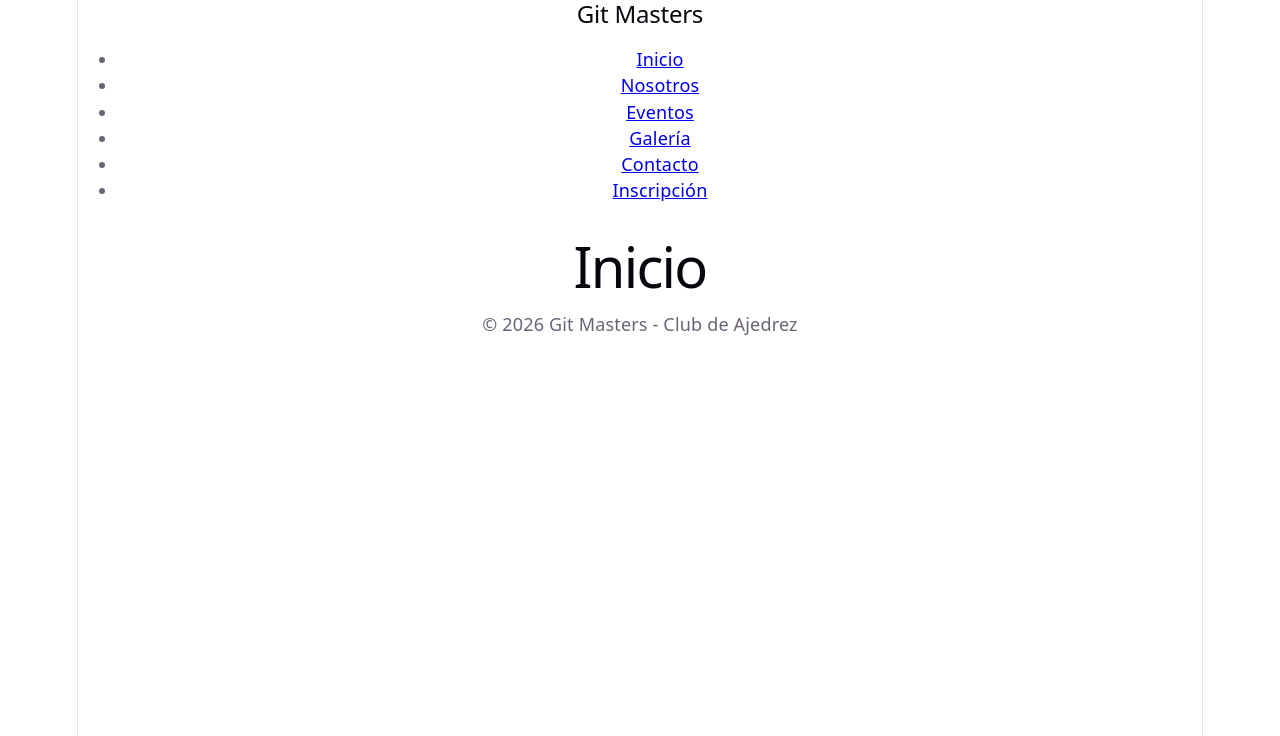
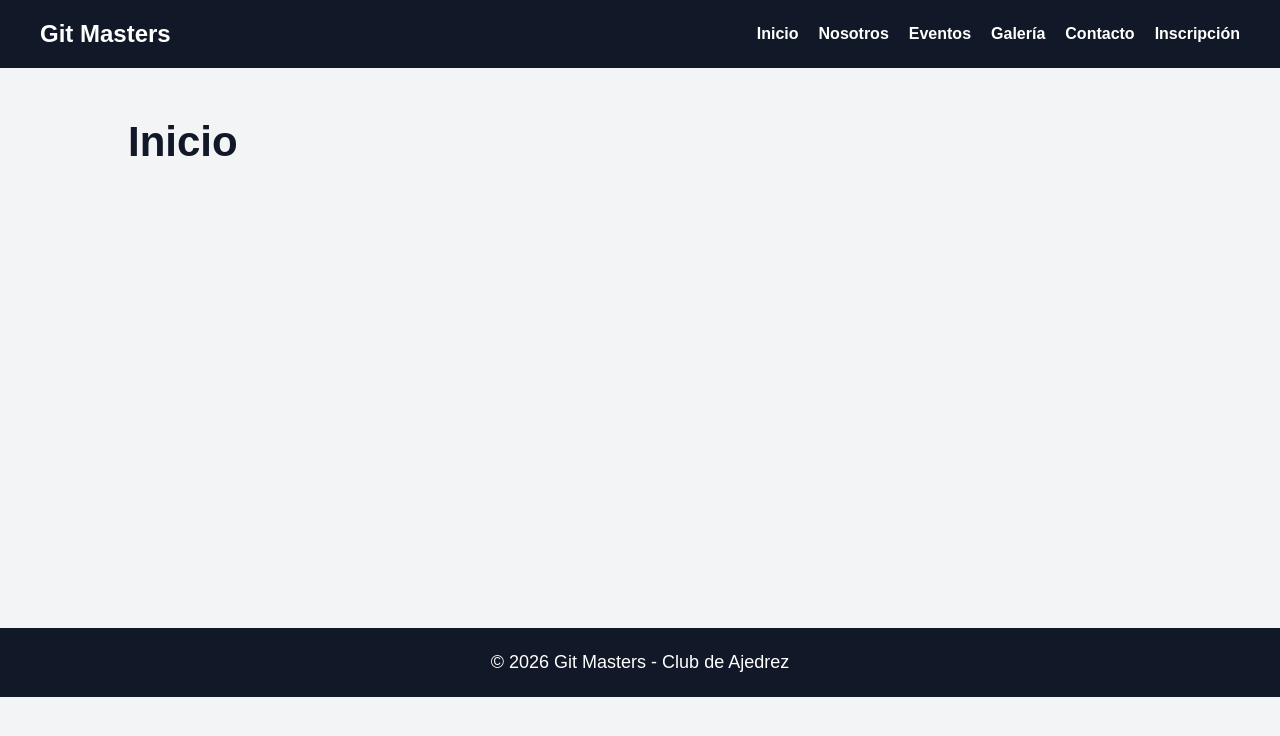
Before and after one commit to AdaliaFlores/GitMasters, a React (Vite) app: page / in a window 1280 px wide. Shown: the top 736 px of the page. Built offline with nearby package versions, Linux system fonts and the light colour scheme.

Commit message:
style: add basic layout styles

```diff
--- a/src/App.jsx
+++ b/src/App.jsx
@@ -14,7 +14,7 @@ function App() {
   return (
     <BrowserRouter>
       <Navbar />
-
+      <main>
       <Routes>
         <Route path="/" element={<Home />} />
         <Route path="/nosotros" element={<Nosotros />} />
@@ -23,6 +23,7 @@ function App() {
         <Route path="/contacto" element={<Contacto />} />
         <Route path="/inscripcion" element={<Inscripcion />} />
       </Routes>
+      </main>
 
       <Footer />
     </BrowserRouter>
--- a/src/index.css
+++ b/src/index.css
@@ -1,111 +1,63 @@
-:root {
-  --text: #6b6375;
-  --text-h: #08060d;
-  --bg: #fff;
-  --border: #e5e4e7;
-  --code-bg: #f4f3ec;
-  --accent: #aa3bff;
-  --accent-bg: rgba(170, 59, 255, 0.1);
-  --accent-border: rgba(170, 59, 255, 0.5);
-  --social-bg: rgba(244, 243, 236, 0.5);
-  --shadow:
-    rgba(0, 0, 0, 0.1) 0 10px 15px -3px, rgba(0, 0, 0, 0.05) 0 4px 6px -2px;
-
-  --sans: system-ui, 'Segoe UI', Roboto, sans-serif;
-  --heading: system-ui, 'Segoe UI', Roboto, sans-serif;
-  --mono: ui-monospace, Consolas, monospace;
-
-  font: 18px/145% var(--sans);
-  letter-spacing: 0.18px;
-  color-scheme: light dark;
-  color: var(--text);
-  background: var(--bg);
-  font-synthesis: none;
-  text-rendering: optimizeLegibility;
-  -webkit-font-smoothing: antialiased;
-  -moz-osx-font-smoothing: grayscale;
-
-  @media (max-width: 1024px) {
-    font-size: 16px;
-  }
-}
-
-@media (prefers-color-scheme: dark) {
-  :root {
-    --text: #9ca3af;
-    --text-h: #f3f4f6;
-    --bg: #16171d;
-    --border: #2e303a;
-    --code-bg: #1f2028;
-    --accent: #c084fc;
-    --accent-bg: rgba(192, 132, 252, 0.15);
-    --accent-border: rgba(192, 132, 252, 0.5);
-    --social-bg: rgba(47, 48, 58, 0.5);
-    --shadow:
-      rgba(0, 0, 0, 0.4) 0 10px 15px -3px, rgba(0, 0, 0, 0.25) 0 4px 6px -2px;
-  }
-
-  #social .button-icon {
-    filter: invert(1) brightness(2);
-  }
+* {
+  box-sizing: border-box;
+  margin: 0;
+  padding: 0;
 }
 
 body {
-  margin: 0;
+  font-family: Arial, Helvetica, sans-serif;
+  background-color: #f3f4f6;
+  color: #1f2937;
 }
 
-#root {
-  width: 1126px;
-  max-width: 100%;
-  margin: 0 auto;
-  text-align: center;
-  border-inline: 1px solid var(--border);
-  min-height: 100svh;
+nav {
+  background-color: #111827;
+  color: white;
+  padding: 20px 40px;
   display: flex;
-  flex-direction: column;
-  box-sizing: border-box;
+  justify-content: space-between;
+  align-items: center;
 }
 
-h1,
-h2 {
-  font-family: var(--heading);
-  font-weight: 500;
-  color: var(--text-h);
+nav h2 {
+  font-size: 24px;
+}
+
+nav ul {
+  list-style: none;
+  display: flex;
+  gap: 20px;
+}
+
+nav a {
+  color: white;
+  text-decoration: none;
+  font-weight: bold;
+}
+
+nav a:hover {
+  color: #facc15;
+}
+
+main {
+  min-height: 70vh;
+  padding: 50px 10%;
 }
 
 h1 {
-  font-size: 56px;
-  letter-spacing: -1.68px;
-  margin: 32px 0;
-  @media (max-width: 1024px) {
-    font-size: 36px;
-    margin: 20px 0;
-  }
-}
-h2 {
-  font-size: 24px;
-  line-height: 118%;
-  letter-spacing: -0.24px;
-  margin: 0 0 8px;
-  @media (max-width: 1024px) {
-    font-size: 20px;
-  }
-}
-p {
-  margin: 0;
+  font-size: 42px;
+  margin-bottom: 20px;
+  color: #111827;
 }
 
-code,
-.counter {
-  font-family: var(--mono);
-  display: inline-flex;
-  border-radius: 4px;
-  color: var(--text-h);
+p {
+  font-size: 18px;
+  line-height: 1.6;
 }
 
-code {
-  font-size: 15px;
-  line-height: 135%;
-  padding: 4px 8px;
-  background: var(--code-bg);
+footer {
+  background-color: #111827;
+  color: white;
+  text-align: center;
+  padding: 20px;
 }
```
